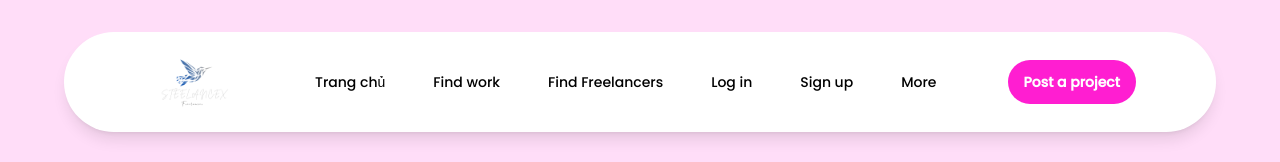
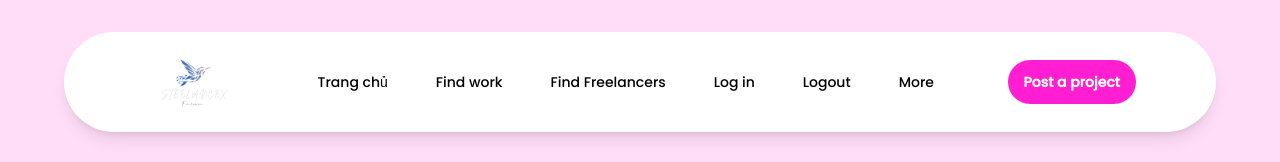
Before and after one commit to Shi-49-94-444-4444/steelancer, a Next.js app: page /login in a window 1280 px wide. Shown: the top 162 px of the page. Built offline with nearby package versions, Linux system fonts and the light colour scheme.

Commit message:
login reload

```diff
--- a/app/components/navbar/Navbar.tsx
+++ b/app/components/navbar/Navbar.tsx
@@ -7,19 +7,19 @@ import AuthService, { UserInfo } from '../../../services/auth'
 // import { ca } from "date-fns/locale";
 
 interface NavbarProps {
-    currentUser: UserInfo | null
+    // currentUser: UserInfo | null
 }
 
 const Navbar: React.FC<NavbarProps> = ({
-    currentUser,
+    // currentUser,
 }) => {
     const [isScrolled, setIsScrolled] = useState(false);
-    // const [user, setUser] = useState<UserInfo>({
-    //     Username: "",
-    //     Email: "",
-    //     Role: ""
-    // });
-    // const [isLoggedIn, setIsLoggedIn] = useState(false);
+    const [user, setUser] = useState<UserInfo>({
+        Username: "",
+        Email: "",
+        Role: ""
+    });
+    const [isLoggedIn, setIsLoggedIn] = useState(false);
 
     useEffect(() => {
         const handleScroll = () => {
@@ -31,16 +31,16 @@ const Navbar: React.FC<NavbarProps> = ({
         return () => window.removeEventListener("scroll", handleScroll);
     }, []);
 
-    // useEffect(() => {
-    //     try {
-    //         console.log(AuthService.getUserInfo());
-    //         setUser(AuthService.getUserInfo());
-    //         setIsLoggedIn(true);
-    //     }
-    //     catch (error) {
-    //         console.log(error)
-    //     }
-    // }, [])
+    useEffect(() => {
+        try {
+            console.log(AuthService.getUserInfo());
+            setUser(AuthService.getUserInfo());
+            setIsLoggedIn(true);
+        }
+        catch (error) {
+            console.log(error)
+        }
+    }, [])
 
     return (
         <div
@@ -80,7 +80,7 @@ const Navbar: React.FC<NavbarProps> = ({
                         "
                     >
                         <Logo />
-                        <NavLink currentUser={currentUser} />
+                        <NavLink currentUser={user} />
                         <ButtonCus />
                     </div>
                 </Container>
--- a/pages/login.tsx
+++ b/pages/login.tsx
@@ -52,7 +52,8 @@ const Login = () => {
             AuthService.decodeJwtToken();
             const username = `${profileResponse.firstname} ${profileResponse.lastname}`;
             toast.success(`Welcome ${username}`);
-            router.push("/")
+            const baseUrl = window.location.origin;
+            window.location.href = baseUrl;
           })
           .catch(error => {
             localStorage.removeItem("auth");
```
